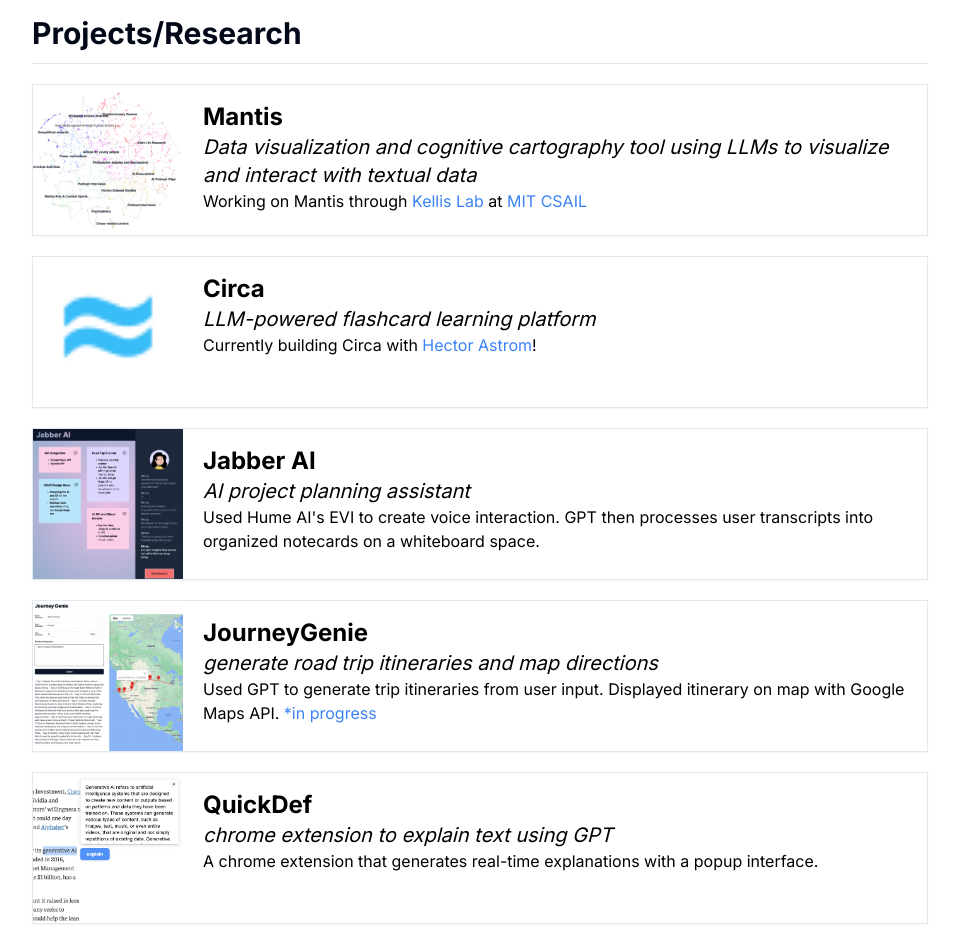
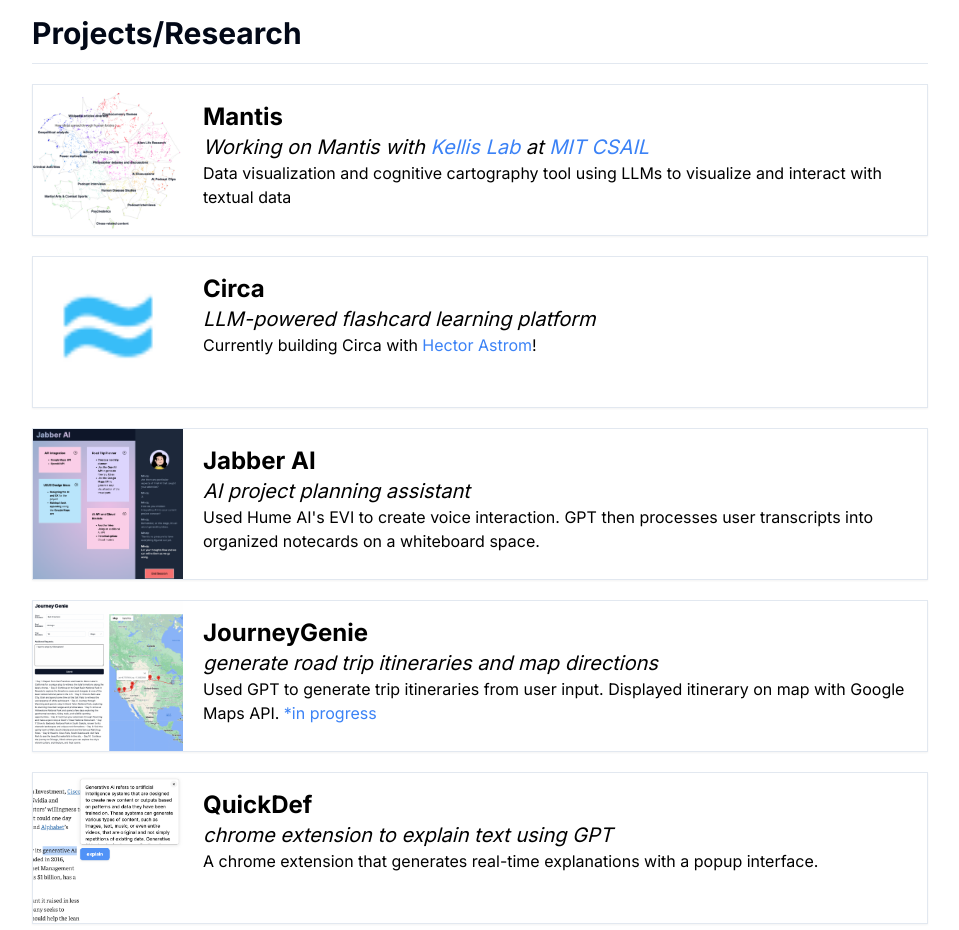
Before and after one commit to kevinzhu12/personal-website, a Next.js app: page / in a window 1280 px wide. Shown: the part 1280-2210 px from the top of the page, without its empty margins (160-1119 px from the left). Built offline with nearby package versions, Linux system fonts and the light colour scheme.

Commit message:
fixed formatting

```diff
--- a/app/page.js
+++ b/app/page.js
@@ -352,11 +352,7 @@
                 <div className="pl-5 pr-2 py-4">
                   <h2 className="text-2xl font-bold">Mantis</h2>
                   <h3 className=" text-xl italic">
-                    Data visualization and cognitive cartography tool using LLMs
-                    to visualize and interact with textual data
-                  </h3>
-                  <p className="">
-                    Working on Mantis through{" "}
+                    Working on Mantis with{" "}
                     <a
                       href="https://compbio.mit.edu/index.html"
                       target="_blank"
@@ -372,6 +368,10 @@
                     >
                       MIT CSAIL
                     </a>
+                  </h3>
+                  <p className="">
+                    Data visualization and cognitive cartography tool using LLMs
+                    to visualize and interact with textual data
                   </p>
                 </div>
               </div>
```
